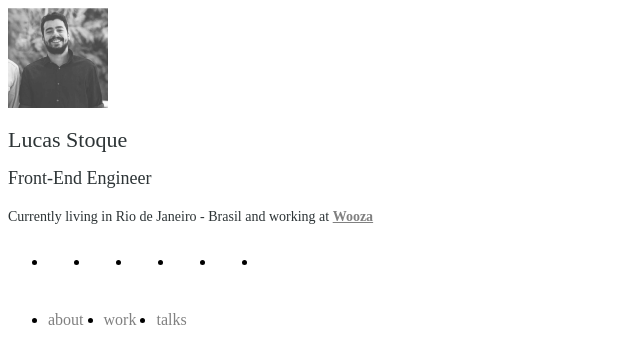
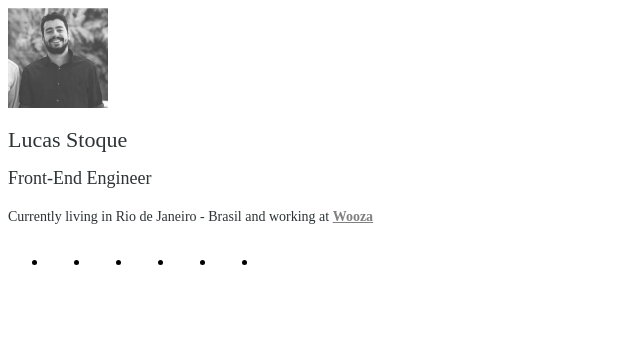
Before and after one commit to stoque/stoque.github.io, a Gatsby site: page / in a window 1280 px wide. Shown: the whole page, without its empty margins (0-640 px from the left). Built offline with nearby package versions, Linux system fonts and the light colour scheme; Gatsby itself is replaced by a stand-in of ours.

Commit message:
remove navigation

```diff
--- a/src/pages/index.js
+++ b/src/pages/index.js
@@ -2,13 +2,11 @@ import React from 'react'
 
 import Avatar from '../components/avatar'
 import SocialList from '../components/social-list'
-import Navigation from '../components/navigation'
 
 const IndexPage = () => (
   <div>
     <Avatar/>
     <SocialList/>
-    <Navigation/>
   </div>
 )
 
```
